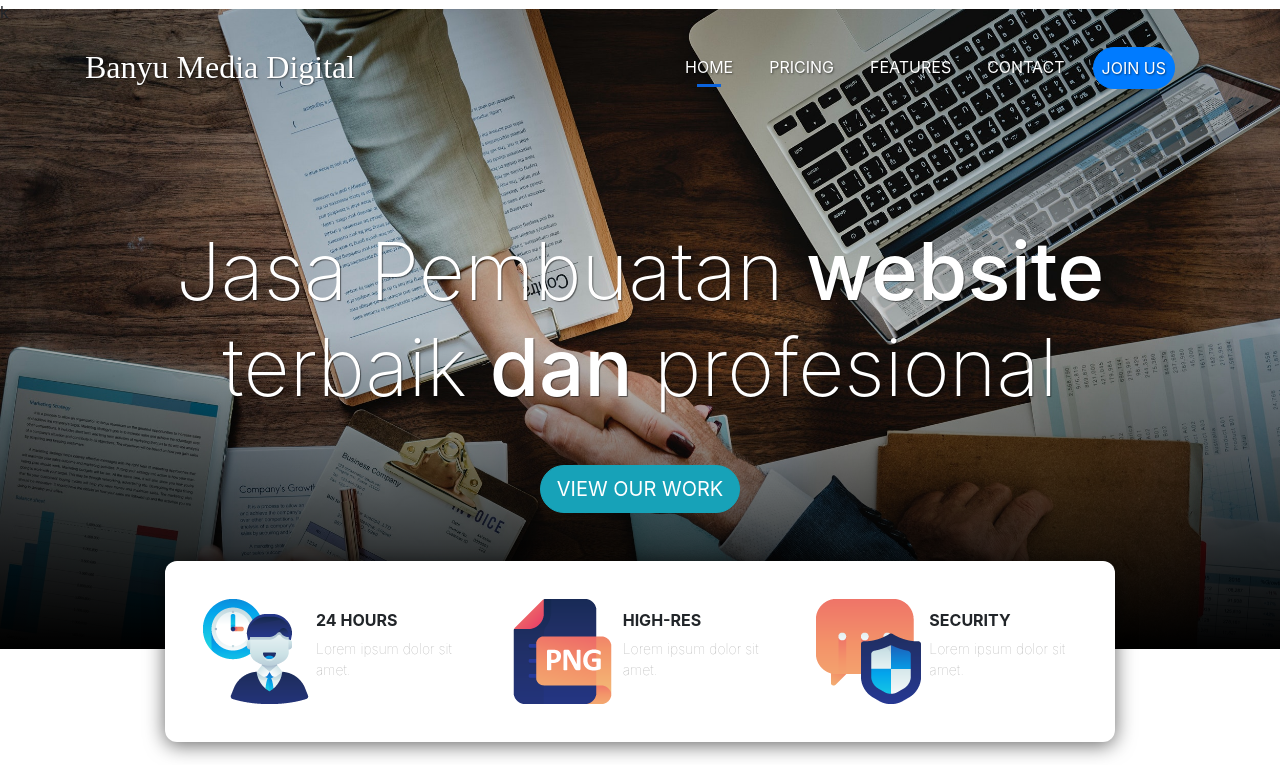
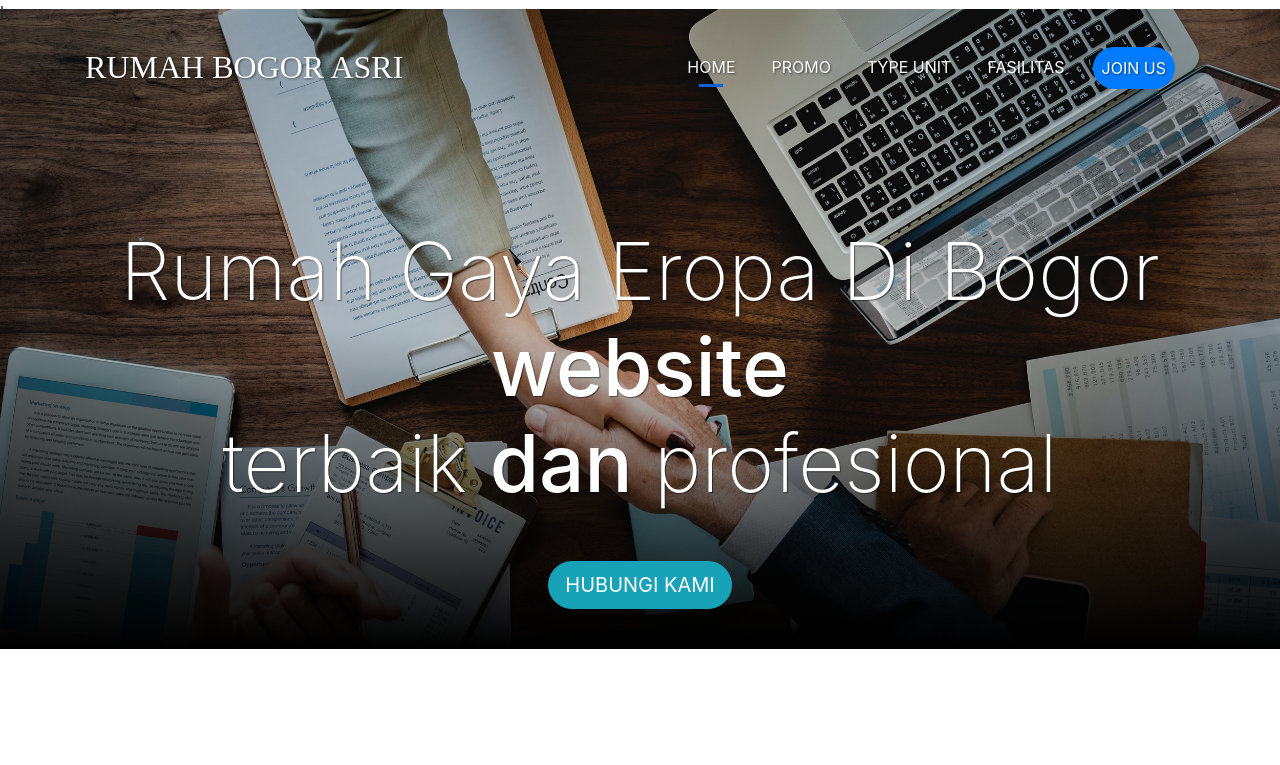
Before and after one commit to rumahbogorasri/rumahbogorasri, a plain HTML site: page index.html in a window 1280 px wide. Shown: the top 765 px of the page. Drawn offline with nearby package versions, Linux system fonts and the light colour scheme; a web font is replaced by a local one.

Commit message:
Update index.html
Perubahan

```diff
--- a/index.html
+++ b/index.html
@@ -12,7 +12,7 @@ k<!doctype html>
     <!-- Google Fonts -->
     <link href="https://fonts.googleapis.com/css?family=Viga" rel="stylesheet">
 
-    <title>Banyu Media Digital</title>
+    <title>RUMAH BOGOR ASRI</title>
   </head>
   <body>
 
@@ -20,16 +20,16 @@ k<!doctype html>
     <!-- Navbar -->
     <nav class="navbar navbar-expand-lg navbar-light">
       <div class="container">
-        <a class="navbar-brand" href="http://banyumediadigital.com/">Banyu Media Digital</a>
+        <a class="navbar-brand" href="https://permatajamburesidence.com/">RUMAH BOGOR ASRI</a>
         <button class="navbar-toggler" type="button" data-toggle="collapse" data-target="#navbarNavAltMarkup" aria-controls="navbarNavAltMarkup" aria-expanded="false" aria-label="Toggle navigation">
           <span class="navbar-toggler-icon"></span>
         </button>
         <div class="collapse navbar-collapse" id="navbarNavAltMarkup">
           <div class="navbar-nav ml-auto">
-            <a class="nav-item nav-link active" href="http://banyumediadigital.com/">Home <span class="sr-only">(current)</span></a>
-            <a class="nav-item nav-link" href="#">Pricing</a>
-            <a class="nav-item nav-link" href="#">Features</a>
-            <a class="nav-item nav-link" href="#">Contact</a>
+            <a class="nav-item nav-link active" href="https://permatajamburesidence.com/">Home <span class="sr-only">(current)</span></a>
+            <a class="nav-item nav-link" href="https://permatajamburesidence.com/#promo">promo</a>
+            <a class="nav-item nav-link" href="https://permatajamburesidence.com/type-unit/">type unit</a>
+            <a class="nav-item nav-link" href="https://permatajamburesidence.com/fasilitas/">fasilitas</a>
             <a class="nav-item nav-link btn btn-primary text-white tombol" href="#">Join Us</a>
           </div>
         </div>
@@ -40,8 +40,8 @@ k<!doctype html>
     <!-- Jumbotron -->
     <div class="jumbotron jumbotron-fluid">
       <div class="container">
-        <h1 class="display-4">Jasa Pembuatan  <span>website</span> <br>terbaik <span>dan </span>profesional</h1>
-        <a href="#" class="btn btn-info btn-lg tombol">View Our Work</a>
+        <h1 class="display-4">Rumah Gaya Eropa Di Bogor <span>website</span> <br>terbaik <span>dan </span>profesional</h1>
+        <a href="#" class="btn btn-info btn-lg tombol">Hubungi Kami</a>
       </div>
     </div>
     <!-- akhir Jumbotron -->
@@ -50,28 +50,6 @@ k<!doctype html>
     <!-- container -->
     <div class="container">
 
-      <!-- info panel -->
-      <div class="row justify-content-center">
-        <div class="col-10 info-panel">
-          <div class="row">
-            <div class="col-sm">
-              <img src="img/employee.png" alt="Employee" class="img-fluid float-left">
-              <h4>24 Hours</h4>
-              <p>Lorem ipsum dolor sit amet.</p>
-            </div>
-            <div class="col-lg">
-              <img src="img/hires.png" alt="HiRes" class="img-fluid float-left">
-              <h4>High-Res</h4>
-              <p>Lorem ipsum dolor sit amet.</p>
-            </div>
-            <div class="col-lg">
-              <img src="img/security.png" alt="Security" class="img-fluid float-left">
-              <h4>Security</h4>
-              <p>Lorem ipsum dolor sit amet.</p>
-            </div>
-          </div>
-        </div>
-      </div>
       <!-- akhir info panel -->
 
 
@@ -82,8 +60,7 @@ k<!doctype html>
         </div>
         <div class="col-lg-5">
           <h2>You <span>Work</span> Like at <span>Home</span></h2>
-          <p>Bekerja dengan suasana hati yang lebih asik, menyenangkan
-            dan mempelajari hal baru setiap harinya.</p>
+          <p>Dapatkan pilihan terbaik rumah dijual di Bogor, Jawa Barat harga terjangkau bisa kpr cicilan ringan proses mudah dan cepat.</p>
           <a href="#" class="btn btn-danger tombol">Gallery</a>
         </div>
       </div>
```
